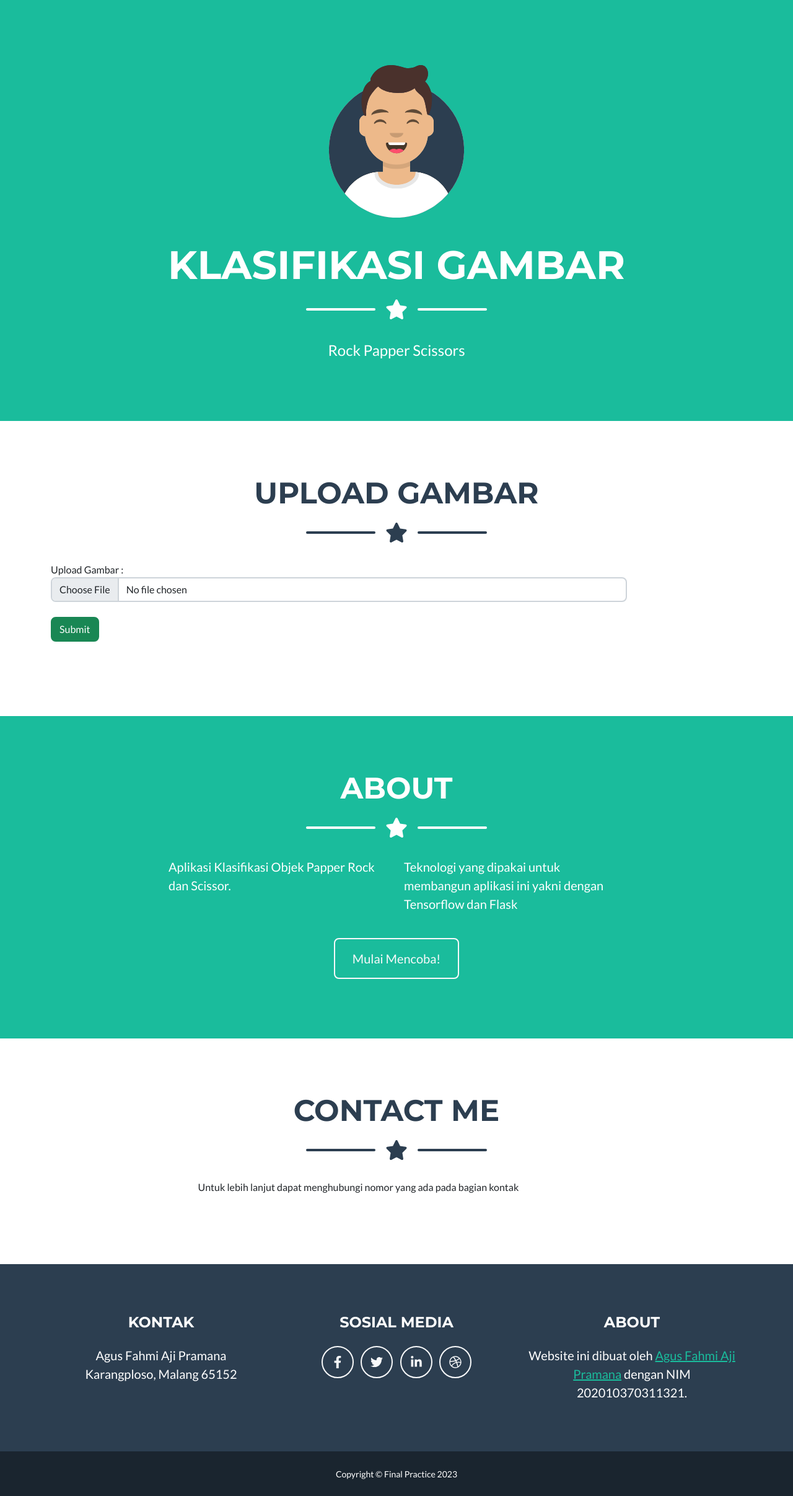
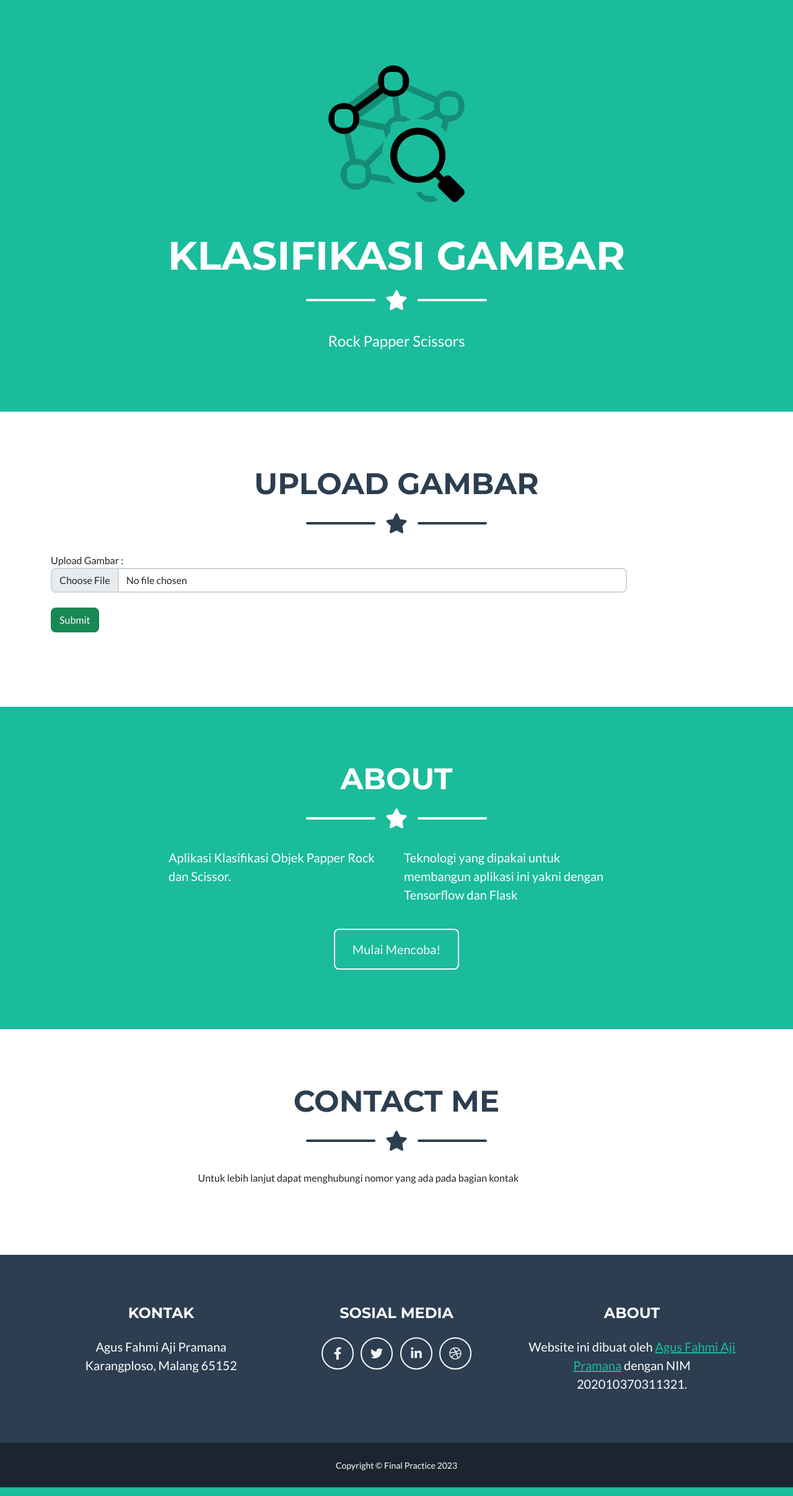
Before and after one commit to agusfahmi/Image-Classification-Website, a Flask app: page / in a window 1280 px wide. Shown: the part 104-2517 px from the top of the page at 62% size. Run offline with Flask 3, Linux system fonts and the light colour scheme; some libraries are stand-ins or nearby versions.

Commit message:
update icon

```diff
--- a/templates/index.html
+++ b/templates/index.html
@@ -7,7 +7,7 @@
         <meta name="author" content="" />
         <title>Klasifikasi Gambar - Agus Fahmi Aji Pramana</title>
         <!-- Favicon-->
-        <link rel="icon" type="image/x-icon" href="assets/favicon.ico" />
+        <link rel="icon" type="image/x-icon" href="{{ url_for('static', filename='assets/find.svg')}}" />
         <!-- Font Awesome icons (free version)-->
         <script src="https://use.fontawesome.com/releases/v6.3.0/js/all.js" crossorigin="anonymous"></script>
         <!-- Google fonts-->
@@ -39,7 +39,7 @@
         <header class="masthead bg-primary text-white text-center">
             <div class="container d-flex align-items-center flex-column">
                 <!-- Masthead Avatar Image-->
-                <img class="masthead-avatar mb-5" src="{{ url_for('static', filename='assets/img/avataaars.svg')}}" />
+                <img class="masthead-avatar mb-5" src="{{ url_for('static', filename='assets/find.svg')}}" />
                 <h1 class="masthead-heading text-uppercase mb-0">Klasifikasi Gambar</h1>
                 <!-- Icon Divider-->
                 <div class="divider-custom divider-light">
```
Also changed, not shown: static/assets/find.svg (added).
